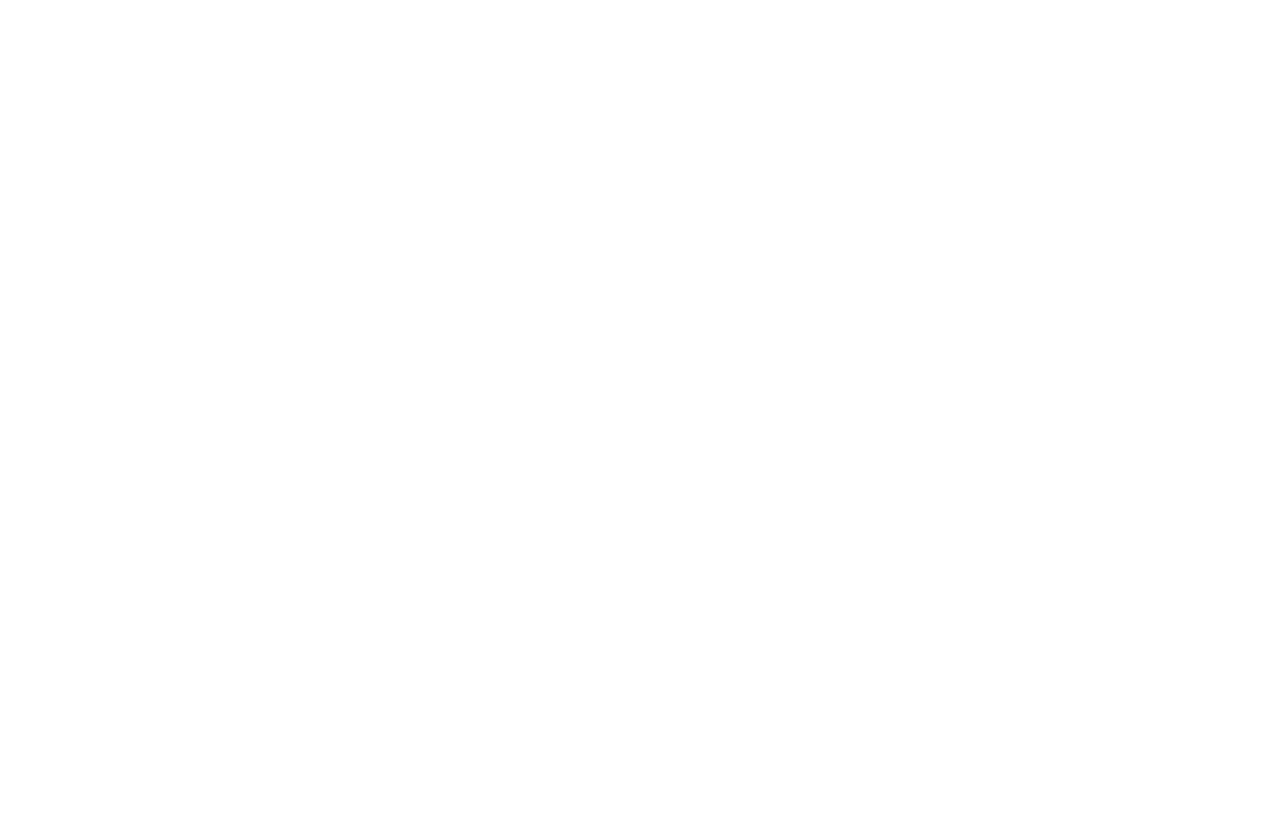
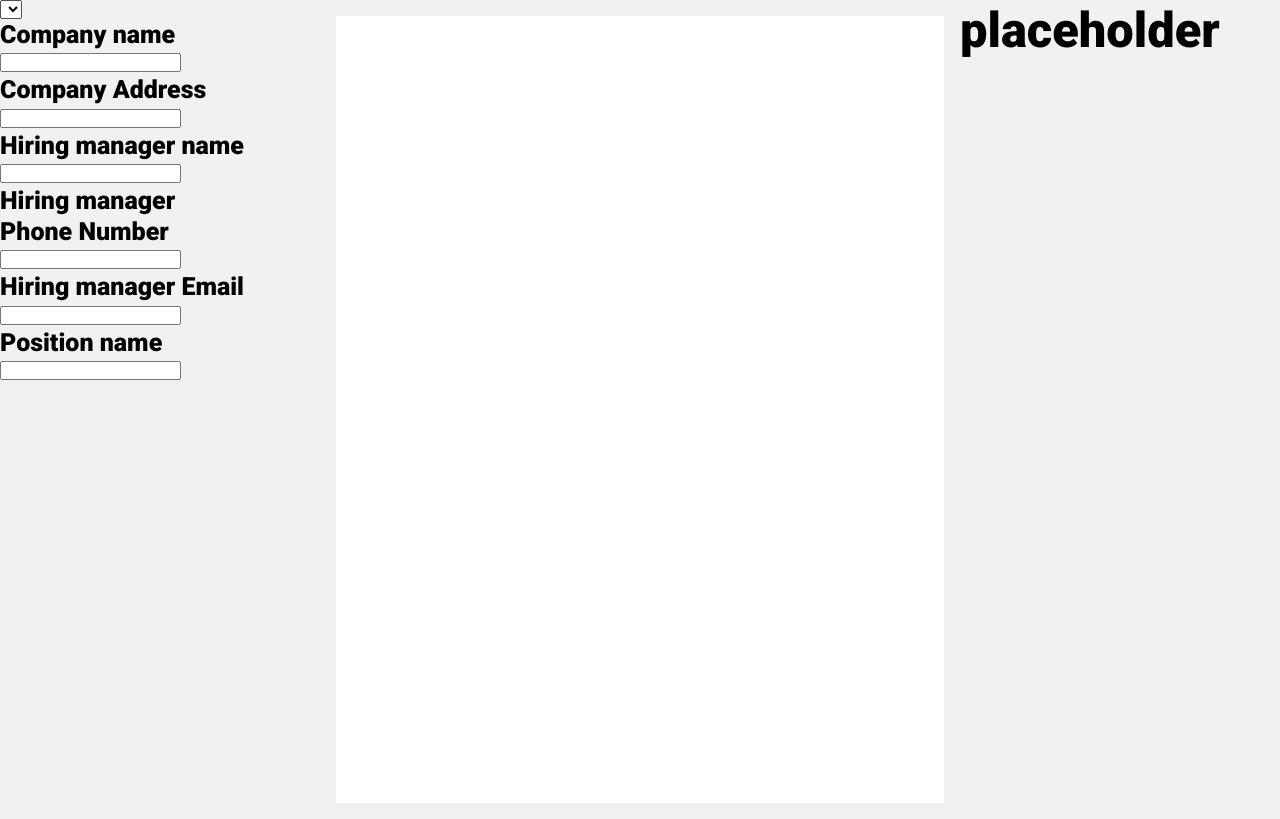
Before and after one commit to Taveevil/cover-builder, a PHP site: page / in a window 1280 px wide. Before the commit the page is empty. Run offline with PHP 8.4, Linux system fonts and the light colour scheme; lists and menus that the app fills with data are empty.

Commit message:
started blocks

```diff
--- a/index.php
+++ b/index.php
@@ -1,20 +1,14 @@
 <?php include 'template/header.php' ?>
 <body>
 
+    <?php include 'template/pagelets/menu-variables.php' ?>
 
-    <main id="cover_letter">
-        <header></header>
-        <div class="content">
-            <section class="info">
+    <div class="cover_letter_container">
+        <main id="cover_letter">
+            <?php include 'template/pagelets/templates/template_1.php' ?>
+        </main>
+    </div>
 
-
-            </section>
-            <section class="letter">
-
-            </section>
-        </div>
-    </main>
-
-
+    <?php include 'template/pagelets/menu-blocks.php' ?>
 
 <?php include 'template/footer.php' ?>
--- /dev/null
+++ b/template/css/partials/_cover_letter.scss
@@ -0,0 +1,15 @@
+.cover_letter_container{
+    padding:1em;
+}
+
+main#cover_letter{
+    height:100%;
+    width:100%;
+    max-height:1056px;
+    max-width:816px;
+    background-color: white;
+
+    aspect-ratio: 17/22;
+
+
+}
--- /dev/null
+++ b/template/css/partials/_index.scss
@@ -0,0 +1,7 @@
+body{
+    min-height:100vh;
+    min-width:100vh;
+    display:grid;
+    grid-template-columns: 1fr 2fr 1fr;
+    background-color: $accent;
+}
--- a/template/css/style.css
+++ b/template/css/style.css
@@ -1 +1,104 @@
-/*# sourceMappingURL=style.css.map */
+/*
+ * In this file you should declare any global variables
+ * For example: brand colours, typefaces, etc.
+ * imported by style.scss
+ */
+@import url("https://fonts.googleapis.com/css2?family=Roboto:ital,wght@0,100;0,300;0,400;0,500;0,700;0,900;1,100;1,300;1,400;1,500;1,700;1,900&display=swap");
+/*
+ * In this file Are opinionated base styles that come in after the normalize Reset.
+ * We may want to merge some of these into the normalize stylesheet if they become common enough.
+ *
+ * imported by style.scss
+ */
+:root {
+  box-sizing: border-box;
+}
+
+*, *:before, *:after {
+  -ms-box-sizing: border-box !important;
+  box-sizing: border-box !important;
+  margin: 0;
+  padding: 0;
+}
+
+html {
+  font-size: clamp(0.75rem, 0.663rem + 0.4348vw, 1rem);
+  scroll-behavior: smooth;
+}
+
+h1, h2, h3, h4, h5, h6, hgroup,
+ul, ol, dd,
+p, figure,
+pre, table, fieldset, hr {
+  margin-top: 0 !important;
+}
+
+p, label {
+  font-family: "Roboto", sans-serif;
+  font-weight: 400;
+  font-size: clamp(0.75rem, 0.663rem + 0.4348vw, 1rem);
+  line-height: 150%;
+}
+
+h1,
+h2,
+h3,
+h4,
+h5,
+h6 {
+  font-family: "Roboto", sans-serif;
+  font-weight: 800;
+  text-wrap: balance;
+  line-height: 1.25em;
+}
+
+a {
+  font-family: "Roboto", sans-serif;
+  font-weight: 800;
+  text-decoration: none;
+}
+
+h1 {
+  font-size: clamp(1.8662rem, 1.4539rem + 2.0618vw, 3.0518rem);
+}
+
+h2 {
+  font-size: clamp(1.5552rem, 1.247rem + 1.5412vw, 2.4414rem);
+}
+
+h3 {
+  font-size: clamp(1.296rem, 1.0674rem + 1.1428vw, 1.9531rem);
+}
+
+h4 {
+  font-size: clamp(1.08rem, 0.9122rem + 0.8391vw, 1.5625rem);
+}
+
+h5 {
+  font-size: clamp(0.9rem, 0.7783rem + 0.6087vw, 1.25rem);
+}
+
+body {
+  background-color: var(--bg);
+}
+
+body {
+  min-height: 100vh;
+  min-width: 100vh;
+  display: grid;
+  grid-template-columns: 1fr 2fr 1fr;
+  background-color: rgba(201, 201, 201, 0.2509803922);
+}
+
+.cover_letter_container {
+  padding: 1em;
+}
+
+main#cover_letter {
+  height: 100%;
+  width: 100%;
+  max-height: 1056px;
+  max-width: 816px;
+  background-color: white;
+  aspect-ratio: 17/22;
+}/*# sourceMappingURL=style.css.map */
--- a/template/css/style.scss
+++ b/template/css/style.scss
@@ -0,0 +1,4 @@
+@import 'partials/globals';
+@import 'partials/baseline';
+@import 'partials/index';
+@import 'partials/cover_letter';
--- a/template/pagelets/menu-blocks.php
+++ b/template/pagelets/menu-blocks.php
@@ -1,4 +1,4 @@
 <aside id="blocks">
-
+    <h1>placeholder</h1>
 
 </aside>
--- a/template/pagelets/menu-variables.php
+++ b/template/pagelets/menu-variables.php
@@ -1,4 +1,40 @@
 <aside id="variables">
+    <form action="">
+        <select name="" id="">
 
+        </select>
+    </form>
+
+    <form action="">
+        <label for="">
+            <h4>Company name</h4>
+            <input type="text">
+        </label>
+
+        <label for="">
+            <h4>Company Address</h4>
+            <input type="text">
+        </label>
+
+        <label for="">
+            <h4>Hiring manager name</h4>
+            <input type="text">
+        </label>
+
+        <label for="">
+            <h4>Hiring manager Phone Number</h4>
+            <input type="text">
+        </label>
+
+        <label for="">
+            <h4>Hiring manager Email</h4>
+            <input type="text">
+        </label>
+
+        <label for="">
+            <h4>Position name</h4>
+            <input type="text">
+        </label>
+    </form>
 
 </aside>
--- /dev/null
+++ b/template/pagelets/templates/template_1.php
@@ -0,0 +1,6 @@
+<article id="Nov-2024">
+
+
+
+
+</article>
```
Also changed, not shown: block-writer.php (added, +12 -0 lines), libraries/config.php (added, +37 -0 lines), libraries/read.php (added), libraries/write.php (added), process/new-block.php (added), 1 other file.
